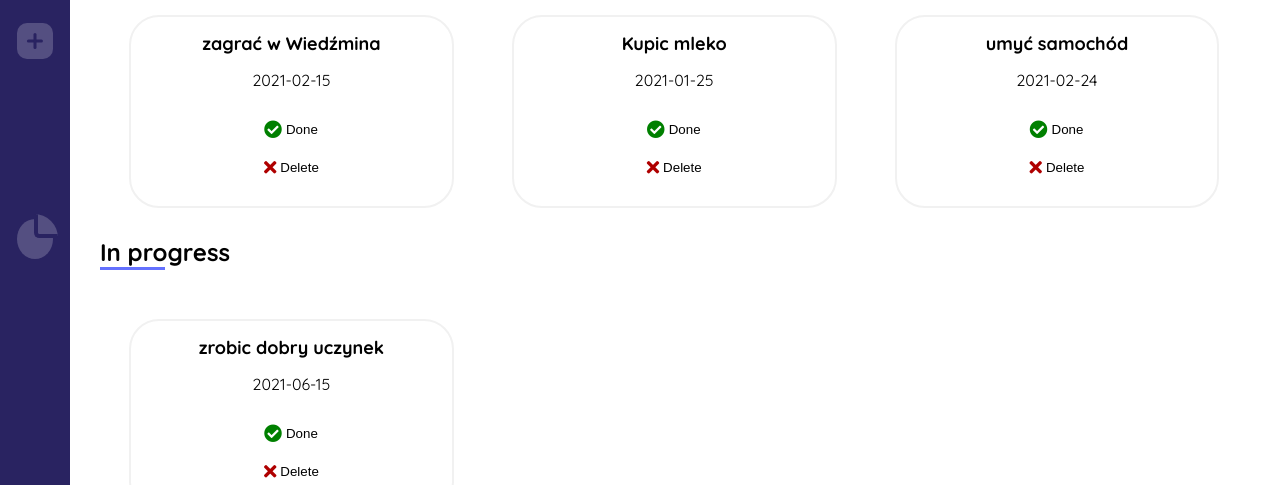
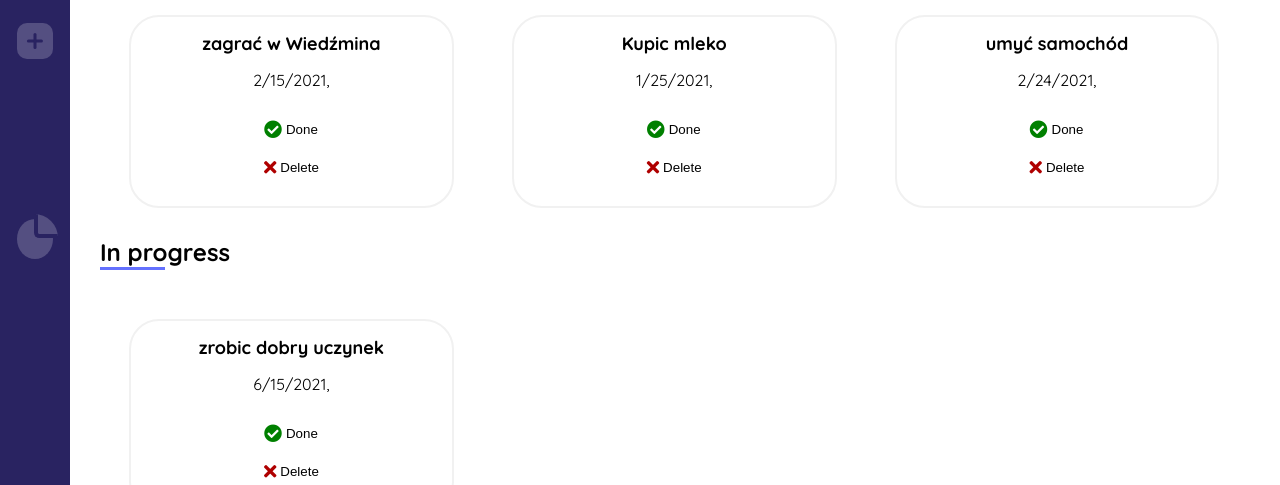
Before and after one commit to SaikeNO/to-do-app, a React (Create React App) app: page /tasks in a window 1280 px wide. Shown: the part 257-742 px from the top of the page. Built offline with nearby package versions, Linux system fonts and the light colour scheme.

Commit message:
change date strings to date obj

```diff
--- a/src/App.js
+++ b/src/App.js
@@ -19,7 +19,7 @@ const App = () => {
     {
       id: uuid(),
       text: "zagrać w Wiedźmina",
-      date: "2021-02-15",
+      deadLine: new Date(2021, 1, 15), //"2021-02-15",
       isImportant: true,
       isActive: true,
       finishDate: null,
@@ -27,7 +27,7 @@ const App = () => {
     {
       id: uuid(),
       text: "zrobic dobry uczynek",
-      date: "2021-06-15",
+      deadLine: new Date(2021, 5, 15), //"2021-06-15",
       isImportant: false,
       isActive: true,
       finishDate: null,
@@ -35,7 +35,7 @@ const App = () => {
     {
       id: uuid(),
       text: "Kupic mleko",
-      date: "2021-01-25",
+      deadLine: new Date(2021, 0, 25), //"2021-01-25",
       isImportant: true,
       isActive: true,
       finishDate: null,
@@ -43,7 +43,7 @@ const App = () => {
     {
       id: uuid(),
       text: "umyć samochód",
-      date: "2021-02-24",
+      deadLine: new Date(2021, 1, 24), //"2021-02-24",
       isImportant: true,
       isActive: true,
       finishDate: null,
@@ -68,11 +68,11 @@ const App = () => {
     setTasks(tasksList);
   };
 
-  const addTask = (text, date, isImportant) => {
+  const addTask = (text, deadLine, isImportant) => {
     const task = {
       id: uuid(),
       text,
-      date,
+      deadLine,
       isImportant,
       isActive: true,
       finishDate: null,
--- a/src/Components/Task/Task.js
+++ b/src/Components/Task/Task.js
@@ -1,12 +1,14 @@
 import "./Task.css";
 const Task = (props) => {
-  const { text, date, id, isActive, finishDate } = props.task;
+  let { text, deadLine, id, isActive, finishDate } = props.task;
+  console.log(deadLine);
+  deadLine = deadLine.toLocaleString().slice(0, 10);
 
   if (isActive) {
     return (
       <div className="task">
         <h3 className="task__title">{text}</h3>
-        <p className="task__date">{date} </p>
+        <p className="task__date">{deadLine} </p>
         <div className="task__btns">
           <button onClick={() => props.change(id)}>
             {" "}
@@ -24,7 +26,7 @@ const Task = (props) => {
     return (
       <div className="task">
         <h3 className="task__title">{text}</h3>
-        <p className="task__date">to {date}</p>
+        <p className="task__date">to {deadLine}</p>
         <div className="task__confirmation">
           <p>Confirmation</p>
           <span>{finish}</span>
--- a/src/Pages/AddTask/AddTask.js
+++ b/src/Pages/AddTask/AddTask.js
@@ -2,35 +2,37 @@ import React, { useState } from "react";
 import "./AddTask.css";
 
 const AddTask = (props) => {
-  const minDate = new Date().toISOString().slice(0, 10);
+  const minDate = new Date();
 
   const [text, setText] = useState("");
-  const [priorityChecked, setPriorityCheked] = useState(false);
-  const [date, setDate] = useState(minDate);
+  const [isPriorityChecked, setIsPriorityCheked] = useState(false);
+  const [deadLine, setDeadline] = useState(minDate);
 
   const handleText = (e) => {
     setText(e.target.value);
   };
 
   const handleCheckbox = (e) => {
-    setPriorityCheked(e.target.checked);
+    setIsPriorityCheked(e.target.checked);
   };
 
   const handleDate = (e) => {
-    setDate(e.target.value);
+    const deadLine = new Date(e.target.value);
+    console.log(deadLine);
+    setDeadline(deadLine);
   };
 
   const handleClick = () => {
     if (text.length < 2) return;
-    const add = props.add(text, date, priorityChecked);
+    const add = props.add(text, deadLine, isPriorityChecked);
     if (add) {
       setText("");
-      setPriorityCheked(false);
-      setDate(minDate);
+      setIsPriorityCheked(false);
+      setDeadline(minDate);
     }
   };
-  let maxDate = minDate.slice(0, 4) * 1 + 1;
-  maxDate = `${maxDate}-12-31`;
+  let maxDate = new Date(minDate).getFullYear();
+  maxDate = `${maxDate + 1}-12-31`;
   return (
     <div className="form">
       <label htmlFor="add">Add task</label>
@@ -44,7 +46,7 @@ const AddTask = (props) => {
       <div className="priority-checkbox">
         <input
           type="checkbox"
-          checked={priorityChecked}
+          checked={isPriorityChecked}
           id="important"
           onChange={handleCheckbox}
         />
@@ -55,8 +57,8 @@ const AddTask = (props) => {
         <input
           type="date"
           id="date"
-          value={date}
-          min={minDate}
+          value={deadLine.toISOString().slice(0, 10)}
+          min={minDate.toISOString().slice(0, 10)}
           max={maxDate}
           onChange={handleDate}
         />
--- a/src/Pages/TaskList/TaskList.js
+++ b/src/Pages/TaskList/TaskList.js
@@ -5,12 +5,11 @@ const TaskList = (props) => {
   const tasks = props.tasks.filter((task) => task.isActive);
   const priorityTasks = tasks.filter((task) => task.isImportant);
   const notPriorityTasks = tasks.filter((task) => !task.isImportant);
-
   // SORT BY DATE
   if (tasks.length >= 2) {
     tasks.sort((a, b) => {
-      a = a.date;
-      b = b.date;
+      a = a.deadLine;
+      b = b.deadLine;
 
       if (a < b) return -1;
       if (a > b) return 1;
```
Also changed, not shown: 1 other file (tests, documents, lock files or other folders).
